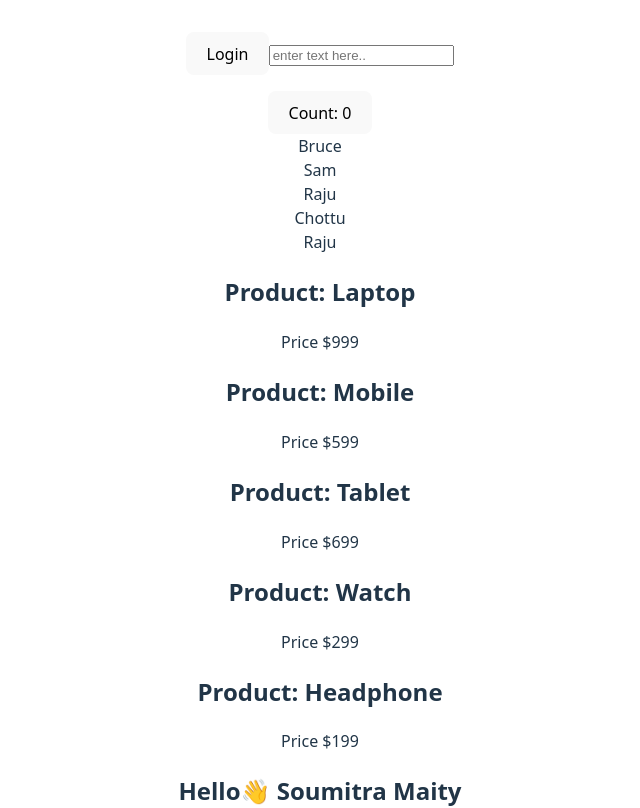
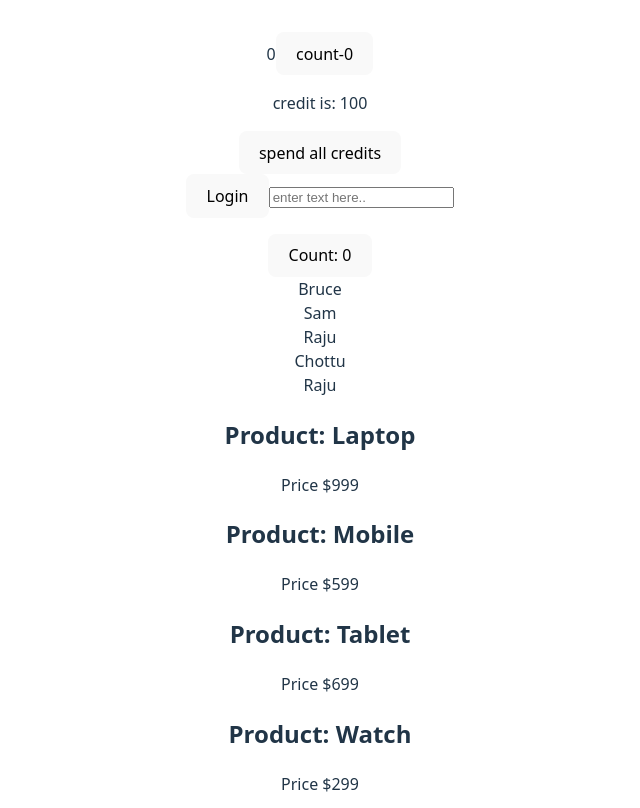
Before and after one commit to SoumitraMaity14/React, a React (Vite) app in the folder practice/: page / in a window 1280 px wide. Shown: the top 808 px of the page, without its empty margins (320-960 px from the left). Built offline with nearby package versions, Linux system fonts and the light colour scheme.

Commit message:
new changes

```diff
--- a/practice/src/App.tsx
+++ b/practice/src/App.tsx
@@ -5,14 +5,18 @@ import { RestProps } from './components/props/RestProps'
 import { SpreadProps } from './components/props/SpreadProps'
 import { RenderList } from './components/render/RenderList'
 import { RenderString } from './components/render/RenderString'
+import { Dashboard } from './components/state/Dashboard'
 import { Demo } from './components/state/Demo'
 import { Logged } from './components/state/Logged'
+import { SnapShot } from './components/state/SnapShot'
 
 function App() {
 
 
   return (
     <>
+    <SnapShot/>
+    <Dashboard/>
     <Logged/>
     <Demo/>
     <RenderString/>
--- /dev/null
+++ b/practice/src/components/state/Dashboard.tsx
@@ -0,0 +1,16 @@
+import { useState } from "react"
+
+export const Dashboard = () => {
+    const [isPremium, setIsPremium]=useState(100)
+
+    if(!isPremium){
+        return <div>Upgraded to premium</div>
+    }
+  return (
+    <div>
+        <p>credit is: {isPremium}</p>
+        <button onClick={()=>setIsPremium(0)}>spend all credits</button>
+
+    </div>
+  )
+}
--- /dev/null
+++ b/practice/src/components/state/SnapShot.tsx
@@ -0,0 +1,22 @@
+import { useState } from 'react'
+
+export const SnapShot = () => {
+    const [count, setCount]=useState(0)
+    const handleClick=()=>{
+        console.log("Before count value is",count)
+        setCount(count+1)
+        console.log("After count 1", count)
+         setCount(count+5)
+        console.log("After count 5", count)
+         setCount(count+10)
+        console.log("After count 10", count)
+
+    }
+  return (
+    <div>
+        {count}
+        <button onClick={handleClick}>count-{count}</button>
+
+    </div>
+  )
+}
```
